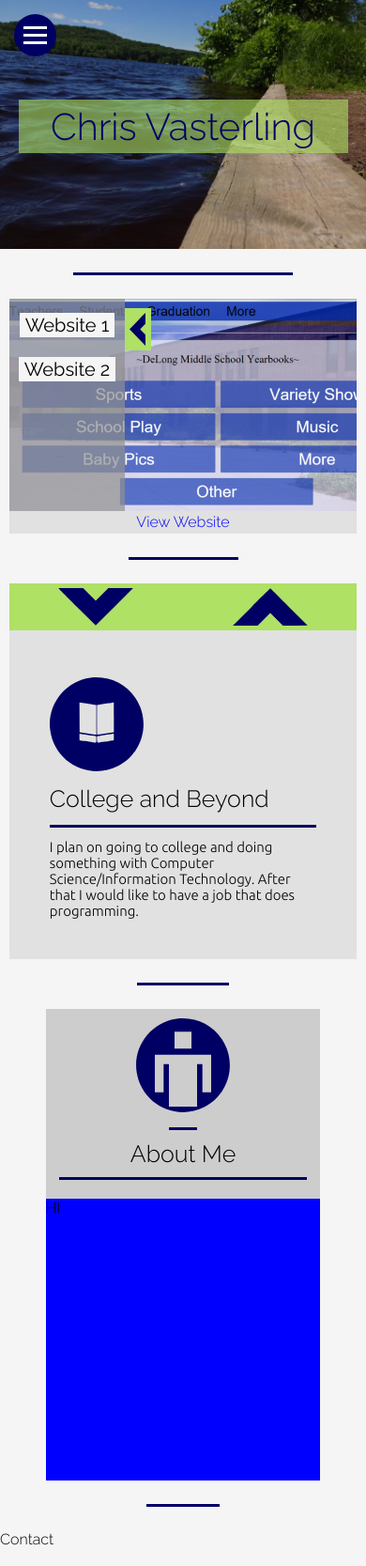
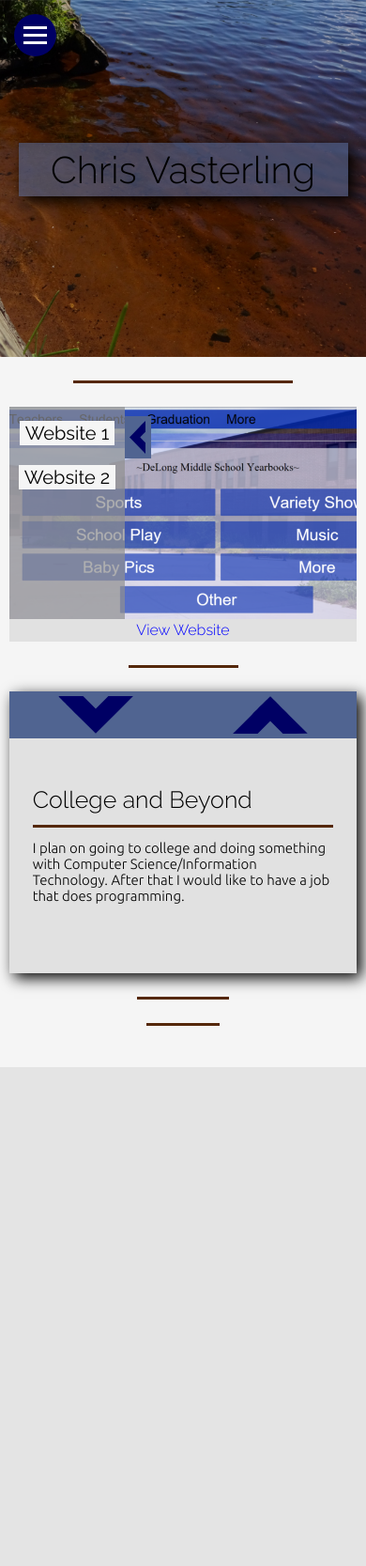
Before and after one commit to ChrisVasterling/chrisvasterling, a PHP site: page / in a window 390 px wide. Shown: the whole page at 94% size. After the commit the page ends 1136 px from the top, so only its background shows below. Run offline with PHP 8.4, Linux system fonts and the light colour scheme.

Commit message:
color and more material

```diff
--- a/Files/css/main.css
+++ b/Files/css/main.css
@@ -24,7 +24,7 @@ button {
 hr {
 	display:block;
 	border:0px solid transparent;
-	border-top:3px solid rgb(0, 0, 100);
+	border-top:3px solid rgba(85,40,10, 1);
 	transition: width 300ms ease-out, opacity 200ms ease-out;
 	transform: translate3d(0px, 0px, 0);
 }
@@ -38,8 +38,10 @@ img {
 .top {
     position: relative;
     width:100%;
-	height:265px;
-	background-image:url(../img/bk/water.jpg);
+    height: 45%;
+	min-height:200px;
+	/*background-image:url(../img/bk/water.jpg);*/
+    background-image:url(../img/bk/water2.jpg);
 	/*background-image:url(../img/bk/cannon.jpg);*/
 	/*background-image:url(../img/bk/usb.jpg);*/
     background-repeat: no-repeat;
@@ -63,7 +65,8 @@ img {
     left:15px;
     display:inline-block;
     padding:8px 5px 8px 5px;
-    background-color:rgba(0,0,100, 1.0);
+    //background-color:rgba(85,40,10, 1);
+    background-color: rgba(0, 0, 100, 1);
     cursor:pointer;
     border-radius: 50%;
     transition: background-color 0.2s ease;
@@ -83,12 +86,13 @@ img {
     font-size:40px;
     font-weight: 300;
 	font-family: Raleway;
-    background-color: rgba(175,225,100, 0.6);
-	color:rgb(0, 0, 100);
+    background-color: rgba(80,100,145, 0.6);
+	color:black;
     width:90%;
     text-align: center;
     margin:0px;
     padding: 5px 0px 5px 0px;
+    box-shadow: 5px 5px 15px black;
 }
 .menu {
     width:300px;
@@ -127,6 +131,10 @@ img {
 	z-index: 1;
 	padding: 15px 0px 15px 0px;
 	cursor:pointer;
+}
+#about, #contact {
+    text-decoration: line-through;
+    color: rgb(75, 75, 75);
 }
 .websites {
 	width:100%;
@@ -169,19 +177,22 @@ img {
 	left:100%;
 	display:block;
 	cursor:pointer;
-	background-color:rgb(175,225,100);
+	background-color:rgb(80,100,145);
 	padding:5px 5px 5px 5px;
     border:0px;
 }
 .projects {
 	width: 100%;
 }
+.slideAll {
+    box-shadow: 5px 5px 15px black;
+    width: 65%;
+	margin-left:calc(35% / 2)
+}
 .slideContainer {
 	width:100%;
 	overflow:hidden;
-	width:65%;
 	height: 250px;
-	margin-left:calc(35% / 2);
 	background-color:rgb(225, 225, 225);
 }
 .projectSlides {
@@ -191,15 +202,13 @@ img {
 	transform: translate3d(0px, 0px, 0);
 }
 .projectControls {
-	width:65%;
+	width:100%;
 	height:50px;
-	margin-left:calc(35% / 2)
 }
 .projectControls > button {
 	width:50%;
 	height:100%;
-	//background-color:rgb(0, 0, 100);
-	background-color:rgb(175,225,100);
+	background-color:rgb(80,100,145);
 	float:left;
 	border:0px;
 	padding: 5px 5px 5px 5px;
@@ -226,6 +235,7 @@ img {
 }
 .about {
 	width:100%;
+    display: none;
 }
 .aboutTop, .aboutContainer {
     width: 75%;
@@ -249,6 +259,9 @@ img {
     width:100%;
     background-color: blue;
 }
+.contact {
+    display: none;
+}
 .footer {
 	background-color:rgb(225, 225, 225);
 	display:block;
@@ -267,44 +280,29 @@ img {
 	}
 }
 @media screen and (max-width: 950px) {
-	.gallery {
+	.gallery, .slideAll {
 		width:75%;
 		margin-left:calc(25%  / 2);
 	}
 }
 @media screen and (max-width: 850px) {
-	.gallery {
+	.gallery, .slideAll {
 		width:85%;
 		margin-left:calc(15%  / 2);
 	}
 }
 @media screen and (max-width: 750px) {
-	.gallery {
+	.gallery, .slideAll {
 		width:95%;
 		margin-left:calc(5% / 2);
 	}
-	.slideContainer, .projectSlides, .projectSlide {
-		height:350px;
-		width:95%;
-		margin-left:calc(5% / 2);
-	}
-	.projectControls {
-		width:95%;
-		margin-left:calc(5% / 2);
-	}
-	.projectImg {
-		float:none;
-		height: 100px;
-		margin-bottom:10px;
-	}
+
 }
 @media screen and (max-width: 650px) {
 	.gallery {
 		height:250px;
 	}
+    .projectImg {
+		display:none;
+	}
 }
-@media screen and (max-width: 385px) {
-    .projectImg {
-        display:none;
-    }
-}
--- a/index.html
+++ b/index.html
@@ -34,6 +34,7 @@
 				Projects and Goals
 			</button>
 			<hr style="width:0%; margin-top:-10px;" id="projectsHr"></hr>
+
             <button class="menuSlider" onclick="slideMenuIn(this.id), bottomSlide(this.id)" id="about">
 				About Me
 			</button>
@@ -68,6 +69,7 @@
 		</div>
 		<hr style="width:30%; margin-top:25px; margin-bottom:25px;"></hr>
 		<div class="projects" id="projectsSec">
+            <div class="slideAll">
                 <div class="projectControls">
 				<button onmousedown="projectsDown()">
 					<img src="Files/img/icons/svg/arrowDown.svg"/>
@@ -119,7 +121,7 @@
 					</div>
 					<div class="projectSlide">
 				        <img src="Files/img/icons/svg/html.svg" class="projectImg"/>
-				        <div class="projectDesc"/>
+				        <div class="projectDesc">
 				            North High Yearbooks -
                             <a href='http://northyearbooks.weebly.com' target="_blank">View Website</a>
 				            <hr/>
@@ -127,6 +129,8 @@
                             This website is going to be an online version of all my high school yearbooks.
 				            <!--Future plans for this website-->
 				            </p>
+					    </div>
+				    </div>
 			    </div>
 		    </div>
             </div>
```
Also changed, not shown: Files/img/bk/water2.jpg (added). Lines whose indentation alone changed are shown as unchanged.
